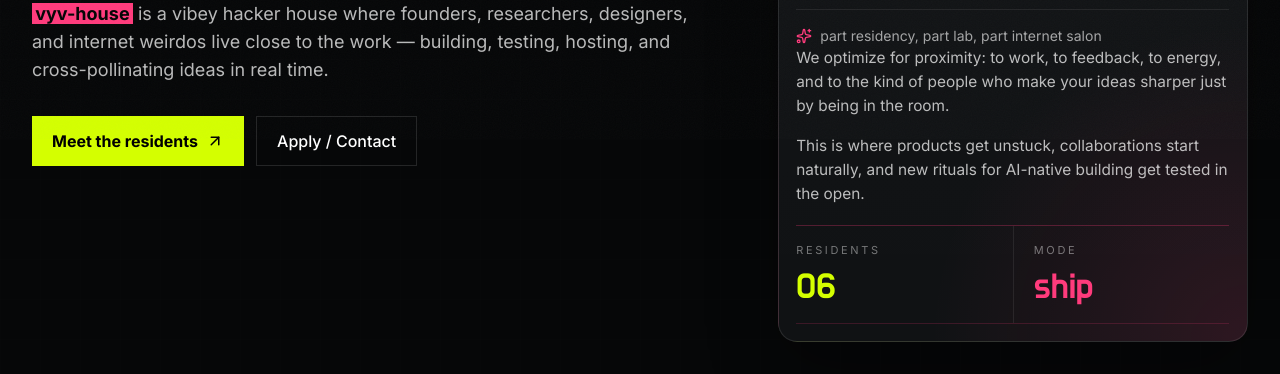
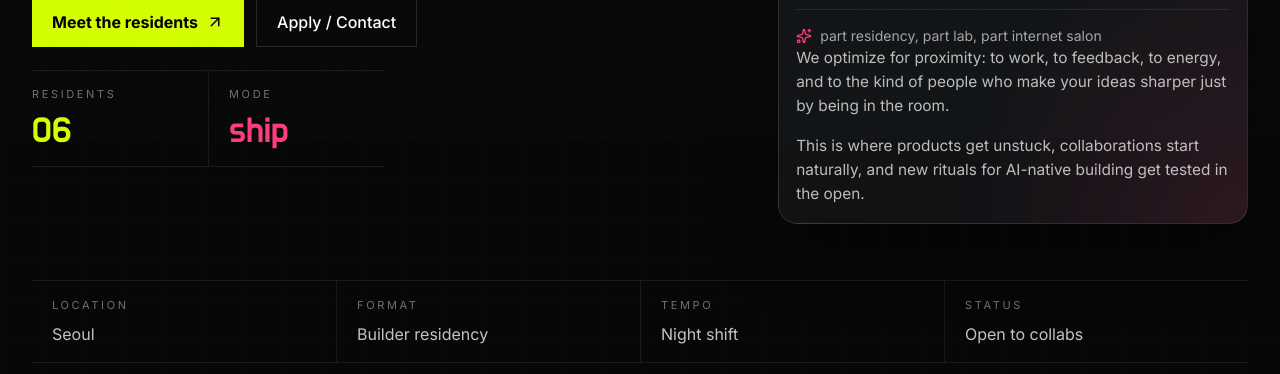
Before and after one commit to seojoonkim/vyv-house, a Next.js app: page / in a window 1280 px wide. Shown: the part 661-1035 px from the top of the page. Built offline with nearby package versions, Linux system fonts and the light colour scheme.

Commit message:
refactor: move hero stats into left content column

```diff
--- a/src/app/globals.css
+++ b/src/app/globals.css
@@ -113,19 +113,20 @@ body {
   padding-top: 1rem;
 }
 
-.hero-signal-stats {
-  margin-top: 1.2rem;
+.hero-meta-strip {
+  margin-top: 1.4rem;
   display: grid;
+  max-width: 22rem;
   grid-template-columns: repeat(2, minmax(0, 1fr));
-  border-top: 1px solid rgba(255, 59, 124, 0.28);
-  border-bottom: 1px solid rgba(255, 59, 124, 0.18);
+  border-top: 1px solid rgba(255, 255, 255, 0.08);
+  border-bottom: 1px solid rgba(255, 255, 255, 0.08);
 }
 
-.hero-signal-stat {
-  padding: 1rem 0;
+.hero-meta-item {
+  padding: 0.95rem 0;
 }
 
-.hero-signal-stat + .hero-signal-stat {
+.hero-meta-item + .hero-meta-item {
   border-left: 1px solid rgba(255, 255, 255, 0.08);
   padding-left: 1.25rem;
 }
--- a/src/app/page.tsx
+++ b/src/app/page.tsx
@@ -148,6 +148,17 @@ export default function Home() {
                 Apply / Contact
               </a>
             </div>
+
+            <div className="hero-meta-strip">
+              <div className="hero-meta-item">
+                <div className="text-[11px] uppercase tracking-[0.24em] text-white/42">residents</div>
+                <div className="mt-2 font-emphasis text-4xl text-[#d4ff00]">06</div>
+              </div>
+              <div className="hero-meta-item">
+                <div className="text-[11px] uppercase tracking-[0.24em] text-white/42">mode</div>
+                <div className="mt-2 font-emphasis text-4xl text-[#ff3b7c]">ship</div>
+              </div>
+            </div>
           </div>
 
           <div className="hero-signal-card">
@@ -191,16 +202,6 @@ export default function Home() {
               </div>
             </div>
 
-            <div className="hero-signal-stats">
-              <div className="hero-signal-stat">
-                <div className="text-[11px] uppercase tracking-[0.24em] text-white/42">residents</div>
-                <div className="mt-2 font-emphasis text-4xl text-[#d4ff00]">06</div>
-              </div>
-              <div className="hero-signal-stat">
-                <div className="text-[11px] uppercase tracking-[0.24em] text-white/42">mode</div>
-                <div className="mt-2 font-emphasis text-4xl text-[#ff3b7c]">ship</div>
-              </div>
-            </div>
           </div>
         </div>
 
```
